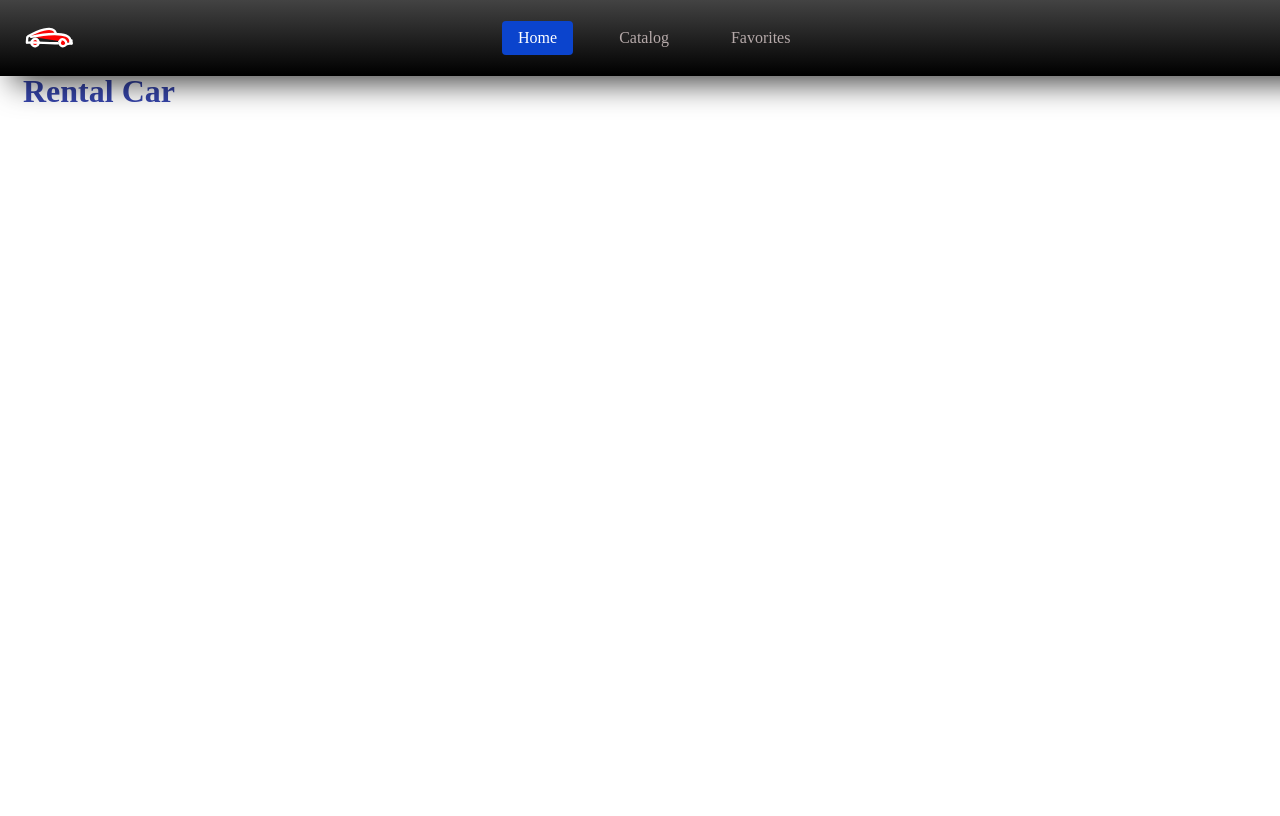
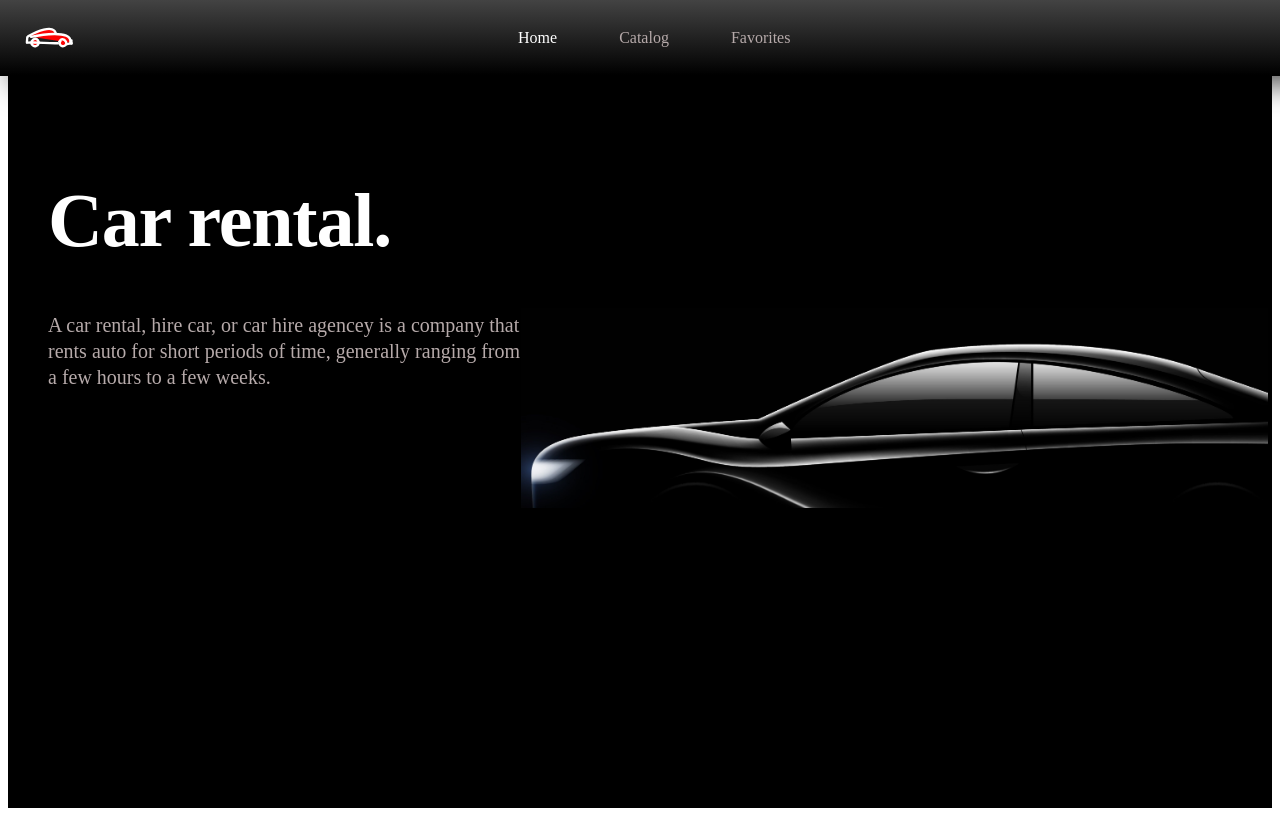
Before and after one commit to iVladyuser/probe-test_rental-car, a React (Vite) app: page / in a window 1280 px wide. Built offline with nearby package versions, Linux system fonts and the light colour scheme.

Commit message:
add style for home page

```diff
--- a/index.html
+++ b/index.html
@@ -9,7 +9,7 @@
 		<meta
 			name="viewport"
 			content="width=device-width, initial-scale=1.0" />
-		<title>Vite + React</title>
+		<title>Rental Car</title>
 		<script type="text/javascript">
 			(function (l) {
 				if (l.search[1] === "/") {
--- a/src/App.jsx
+++ b/src/App.jsx
@@ -1,7 +1,7 @@
 import { Route, Routes } from "react-router-dom";
 import { lazy } from "react";
 
-import { Layout, TostBox } from "./components";
+import { Layout } from "./components";
 
 const Home = lazy(() => import("./pages/Home"));
 const Catalog = lazy(() => import("./pages/Catalog"));
@@ -32,7 +32,6 @@ export const App = () => {
 					/>
 				</Route>
 			</Routes>
-			<TostBox />
 		</>
 	);
 };
--- a/src/components/Layout/Layout.jsx
+++ b/src/components/Layout/Layout.jsx
@@ -1,11 +1,6 @@
 import { Outlet } from "react-router-dom";
 import { Suspense } from "react";
-import {
-	Container,
-	HeaderStyled,
-	NavStyled,
-	StyledNavLink,
-} from "./Layout.styled";
+import { HeaderStyled, NavStyled, StyledNavLink } from "./Layout.styled";
 import { Loader } from "../../components";
 import { Logo } from "../icons/Logo";
 
@@ -23,9 +18,7 @@ const Layout = () => {
 
 			<main>
 				<Suspense fallback={<Loader />}>
-					<Container>
-						<Outlet />
-					</Container>
+					<Outlet />
 				</Suspense>
 			</main>
 		</div>
--- a/src/components/Layout/Layout.styled.js
+++ b/src/components/Layout/Layout.styled.js
@@ -42,10 +42,6 @@ export const StyledNavLink = styled(NavLink)`
 
 	&.active {
 		color: white;
-		background-color: #0b44cd;
+		/* background-color: #0b44cd; */
 	}
 `;
-
-export const Container = styled.div`
-	padding: 15px;
-`;
--- a/src/components/Toast/Toast.jsx
+++ /dev/null
@@ -1,20 +0,0 @@
-import { ToastContainer } from "react-toastify";
-
-const TostBox = () => {
-	return (
-		<ToastContainer
-			position="top-center"
-			autoClose={2000}
-			hideProgressBar={false}
-			newestOnTop={false}
-			closeOnClick
-			rtl={false}
-			pauseOnFocusLoss
-			draggable
-			pauseOnHover
-			theme="dark"
-		/>
-	);
-};
-
-export default TostBox;
--- a/src/components/index.js
+++ b/src/components/index.js
@@ -2,7 +2,6 @@ export { default as SearchBar } from "./SearchBar/SearchBar.jsx";
 export { default as CatalogItem } from "./CatalogItem /CatalogItem.jsx";
 export { default as Layout } from "./Layout/Layout.jsx";
 export { default as Loader } from "./Loader/Loader.jsx";
-export { default as TostBox } from "./Toast/Toast.jsx";
 export { default as MainButton } from "./Buttons/MainButton.jsx";
 export { default as LoadMoreBtn } from "./Buttons/LoadMoreBtn.jsx";
 export { default as LinkButton } from "./Buttons/LinkButton.jsx";
--- a/src/pages/Home.jsx
+++ b/src/pages/Home.jsx
@@ -1,5 +1,63 @@
+import { Typography, Box, CardMedia, Hidden } from "@mui/material";
+import hero from "../components/img/hero.jpg";
+
+import {
+	boxMainStyle,
+	boxStyle,
+	homeMainTextStyle,
+	homeTextStyle,
+} from "../styles/styles";
+
 export const Home = () => {
-	return <h1 style={{ color: "#3645ab", marginTop: "50px" }}>Rental Car</h1>;
+	return (
+		<Box sx={boxStyle}>
+			<Box
+				marginLeft={5}
+				sx={boxMainStyle}>
+				<>
+					<Typography
+						component="h1"
+						variant="h1"
+						color="inherit"
+						marginTop={25}
+						sx={homeMainTextStyle}>
+						Car rental.
+					</Typography>
+				</>
+				<>
+					<Typography
+						component="h1"
+						variant="h3"
+						marginTop={10}
+						sx={homeTextStyle}>
+						A car rental, hire car, or car hire agencey is a company that rents
+						auto for short periods of time, generally ranging from a few hours
+						to a few weeks.
+					</Typography>
+					{/* <Typography
+						variant="h5"
+						color="inherit"
+						paragraph>
+						Please log in to your account or register.
+					</Typography> */}
+					{/* <Button variant="contained">
+						<StyledNavLink>Sign In</StyledNavLink>
+					</Button> */}
+				</>
+			</Box>
+			<Hidden mdDown>
+				<CardMedia
+					sx={{ marginTop: "0px" }}
+					component="img"
+					alt="car image"
+					height="200"
+					width="300"
+					image={hero}
+				/>
+			</Hidden>
+			;
+		</Box>
+	);
 };
 
 export default Home;
--- a/src/styles/styles.jsx
+++ b/src/styles/styles.jsx
@@ -71,3 +71,38 @@ export const mainButtonStyle = {
 		backgroundColor: "#0b44cd",
 	},
 };
+
+export const boxStyle = {
+	backgroundColor: "black",
+	display: "flex",
+	justifyContent: "space-between",
+	alignItems: "center",
+	width: "100%",
+	height: "100%",
+};
+
+export const boxMainStyle = {
+	color: "#fff",
+	height: "100vh",
+	width: "800px",
+};
+
+export const homeMainTextStyle = {
+	color: "#fff",
+	fontFamily: "Manrope sans-serif",
+	fontSize: "76px",
+	fontWeight: "700",
+	lineHeight: "24px",
+};
+
+export const homeTextStyle = {
+	color: "#b6aaaa;",
+	fontFamily: "Manrope sans-serif",
+	fontSize: "20px",
+	fontStyle: "normal",
+	fontWeight: "400",
+	lineHeight: "26px",
+	wordWrap: "unset",
+	overflow: "hidden",
+	textOverflow: "clip",
+};
```
Also changed, not shown: src/components/img/hero.jpg (added).
